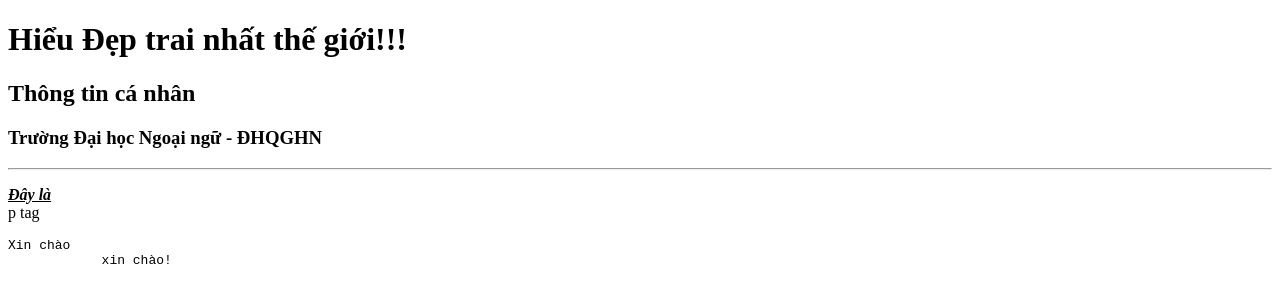
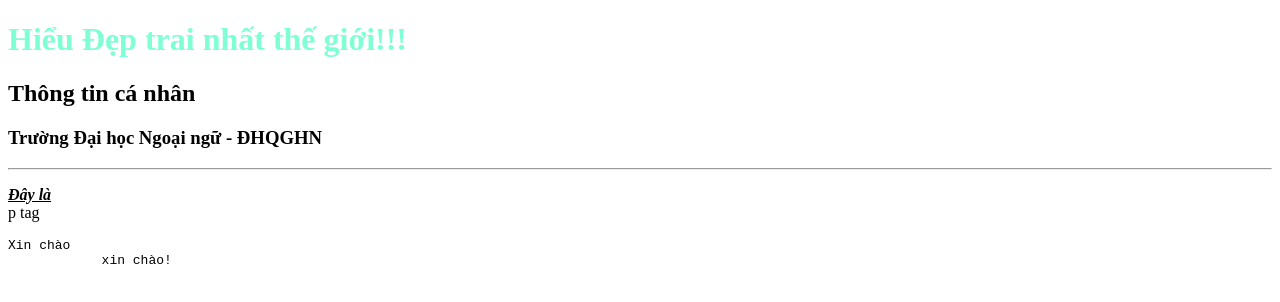
Before and after one commit to XuanHieu2109/bai-4, a plain HTML site: page index.html in a window 1280 px wide. Drawn offline with Linux system fonts and the light colour scheme.

Commit message:
add style css

```diff
--- a/index.html
+++ b/index.html
@@ -7,7 +7,7 @@
     <title>LXH</title>
 </head>
 <body>
-    <h1>Hiểu Đẹp trai nhất thế giới!!!</h1>
+    <h1 style="color: aquamarine;">Hiểu Đẹp trai nhất thế giới!!!</h1>
     <h2>Thông tin cá nhân</h2>
     <h3>Trường Đại học Ngoại ngữ - ĐHQGHN</h3>
     <hr>
```
